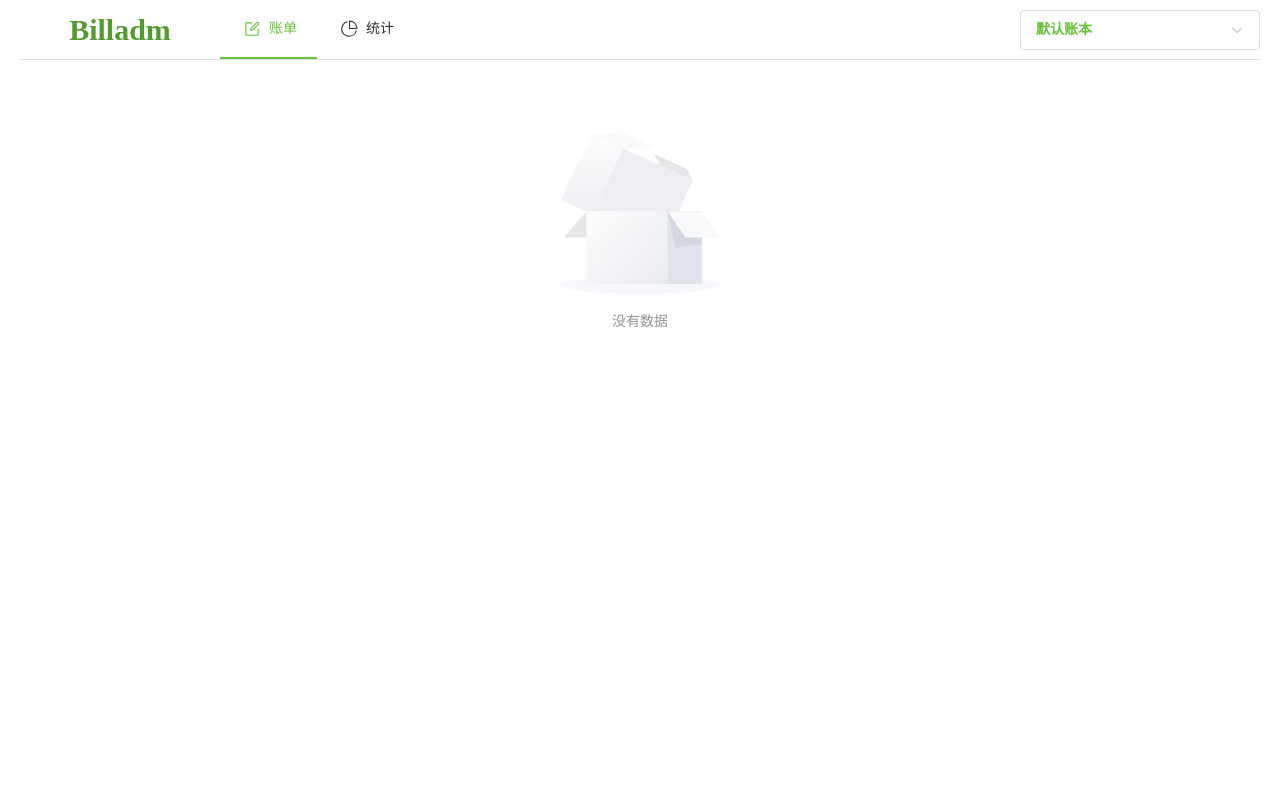
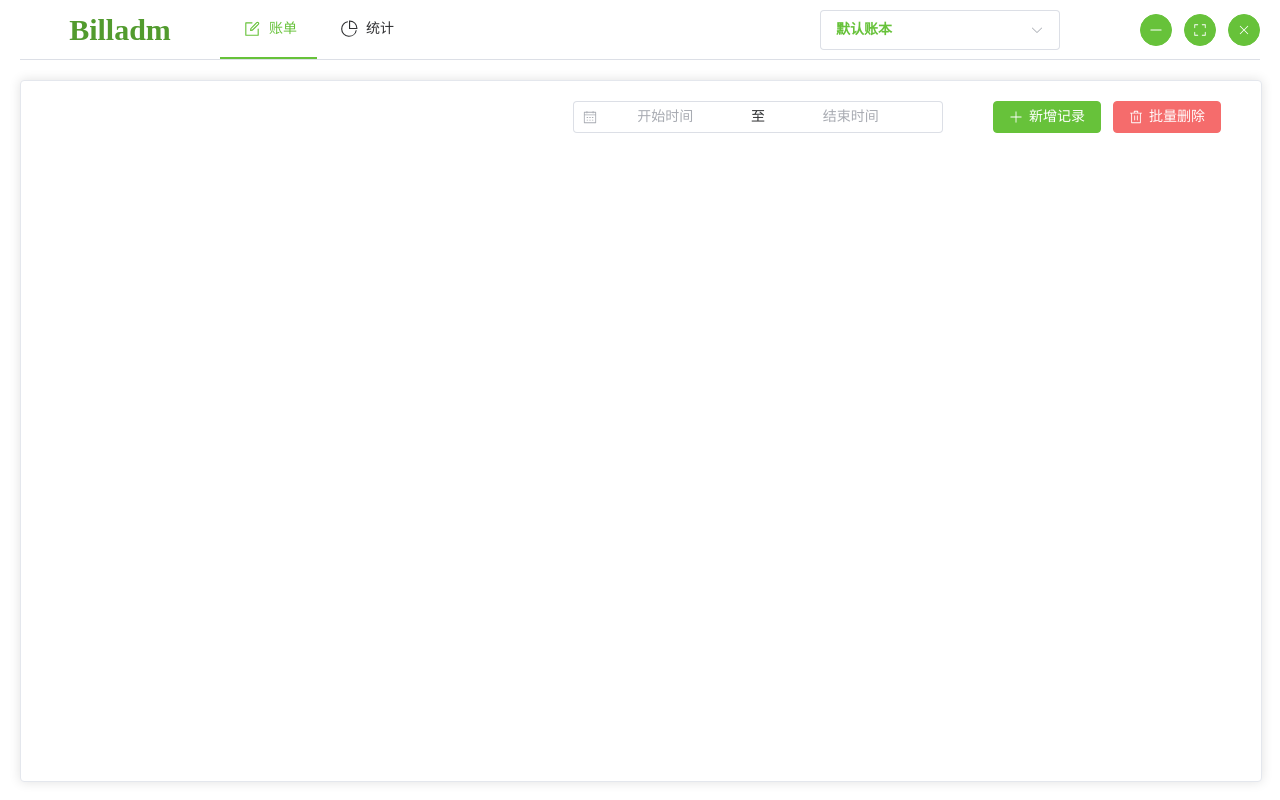
Before and after one commit to DaoiestFire/billadm, a Vue app: page / in a window 1280 px wide. Built offline with nearby package versions, Linux system fonts and the light colour scheme.

Commit message:
bill display

```diff
--- a/main.js
+++ b/main.js
@@ -4,8 +4,8 @@ function createWindow() {
     const win = new BrowserWindow({
         width: 1200,
         height: 900,
-        autoHideMenuBar: true,
-        icon: 'public/Favicon.ico'
+        icon: 'public/Favicon.ico',
+        frame: false
     });
     win.loadFile("dist/index.html");
 }
--- a/src/App.vue
+++ b/src/App.vue
@@ -1,18 +1,38 @@
 <script setup>
 import Header from './components/Header.vue';
+import BillDisplay from './components/BillDisplay.vue'
 </script>
 
 <template>
-    <div class="common-layout">
-        <el-container>
+    <el-container class="outer">
         <el-header>
             <Header />
         </el-header>
         <el-main>
-                <el-empty description="没有数据" />
+            <el-card class="max">
+                <BillDisplay />
+            </el-card>
         </el-main>
     </el-container>
-    </div>
 </template>
 
-<style scoped></style>
+<style scoped>
+.outer {
+    height: 100vh;
+    width: 100vw;
+}
+
+.max {
+    height: 100%;
+    width: 100%;
+}
+
+::-webkit-scrollbar {
+    width: 0 !important;
+}
+
+::-webkit-scrollbar {
+    width: 0 !important;
+    height: 0;
+}
+</style>
--- /dev/null
+++ b/src/components/BillDisplay.vue
@@ -0,0 +1,65 @@
+<script setup>
+import { ref } from 'vue';
+
+const timerange = ref('')
+const shortcuts = [
+    {
+        text: '上周',
+        value: () => {
+            const end = new Date()
+            const start = new Date()
+            start.setTime(start.getTime() - 3600 * 1000 * 24 * 7)
+            return [start, end]
+        },
+    },
+    {
+        text: '上个月',
+        value: () => {
+            const end = new Date()
+            const start = new Date()
+            start.setTime(start.getTime() - 3600 * 1000 * 24 * 30)
+            return [start, end]
+        },
+    }
+]
+</script>
+
+<template>
+    <el-container>
+        <el-header height="40px">
+            <div class="header-container">
+                <div class="date-picker-container">
+                    <el-date-picker v-model="timerange" type="daterange" unlink-panels range-separator="至"
+                        start-placeholder="开始时间" end-placeholder="结束时间" :shortcuts="shortcuts" :size="default" />
+                </div>
+                <el-button type="primary">
+                    <el-icon>
+                        <Plus />
+                    </el-icon>
+                    <span> 新增记录</span>
+                </el-button>
+                <el-button type="danger">
+                    <el-icon>
+                        <Delete />
+                    </el-icon>
+                    <span>批量删除</span>
+                </el-button>
+            </div>
+        </el-header>
+        <el-main>
+
+        </el-main>
+    </el-container>
+</template>
+
+<style scoped>
+.header-container {
+    height: 100%;
+    float: right;
+}
+
+.date-picker-container {
+    display: inline-block;
+    margin-right: 50px;
+}
+</style>
--- a/src/components/Header.vue
+++ b/src/components/Header.vue
@@ -1,4 +1,5 @@
 <script setup>
+import { Close, FullScreen } from '@element-plus/icons-vue';
 import { ref } from 'vue'
 const activeIndex = ref('bill')
 const billbooks = [
@@ -31,10 +32,28 @@ const selectedBillBook = ref("default")
             </el-icon>
             <span>统计</span>
         </el-menu-item>
-        <div class="billbook">
+        <div class="right-container">
             <el-select v-model="selectedBillBook" size="large" style="width: 240px;">
                 <el-option v-for="item in billbooks" :key="item.value" :label="item.label" :value="item.value" />
             </el-select>
+            <div class="window-control-container">
+                <el-button type="primary" circle>
+                    <el-icon>
+                        <Minus />
+                    </el-icon>
+                </el-button>
+                <el-button type="primary" circle>
+                    <el-icon>
+                        <FullScreen />
+                    </el-icon>
+                </el-button>
+                <el-button type="primary" circle>
+                    <el-icon>
+                        <Close />
+                    </el-icon>
+                </el-button>
+            </div>
+
         </div>
     </el-menu>
 </template>
@@ -43,6 +62,7 @@ const selectedBillBook = ref("default")
 .logo {
     width: 200px;
     position: relative;
+    -webkit-app-region: drag;
 }
 
 .logo span {
@@ -56,9 +76,15 @@ const selectedBillBook = ref("default")
     color: var(--el-color-primary-dark-2);
 }
 
-.billbook {
+.right-container {
     margin-left: auto;
     display: flex;
     align-items: center;
 }
+
+.window-control-container {
+    width: 200px;
+    display: flex;
+    justify-content: flex-end;
+}
 </style>
```
Lines whose indentation alone changed are shown as unchanged.
